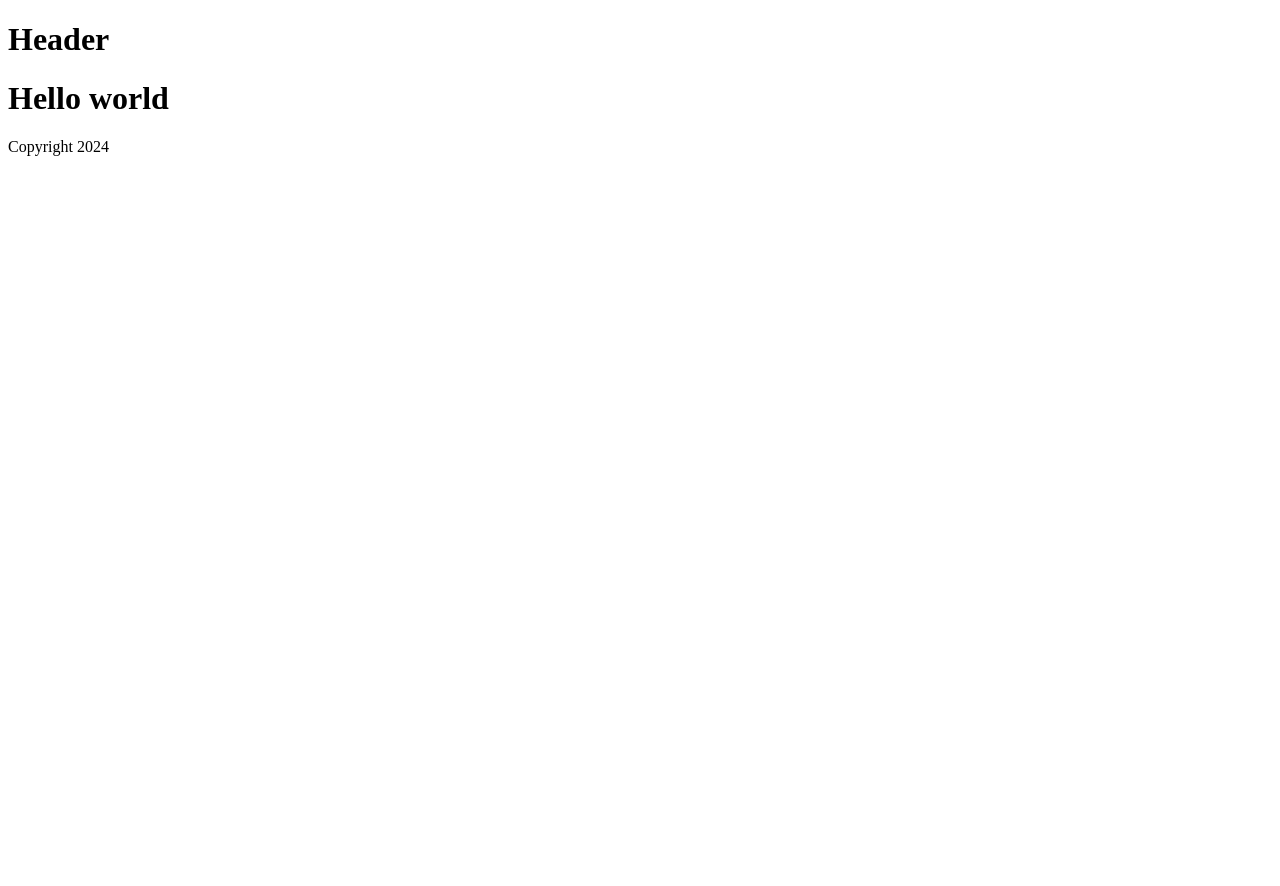
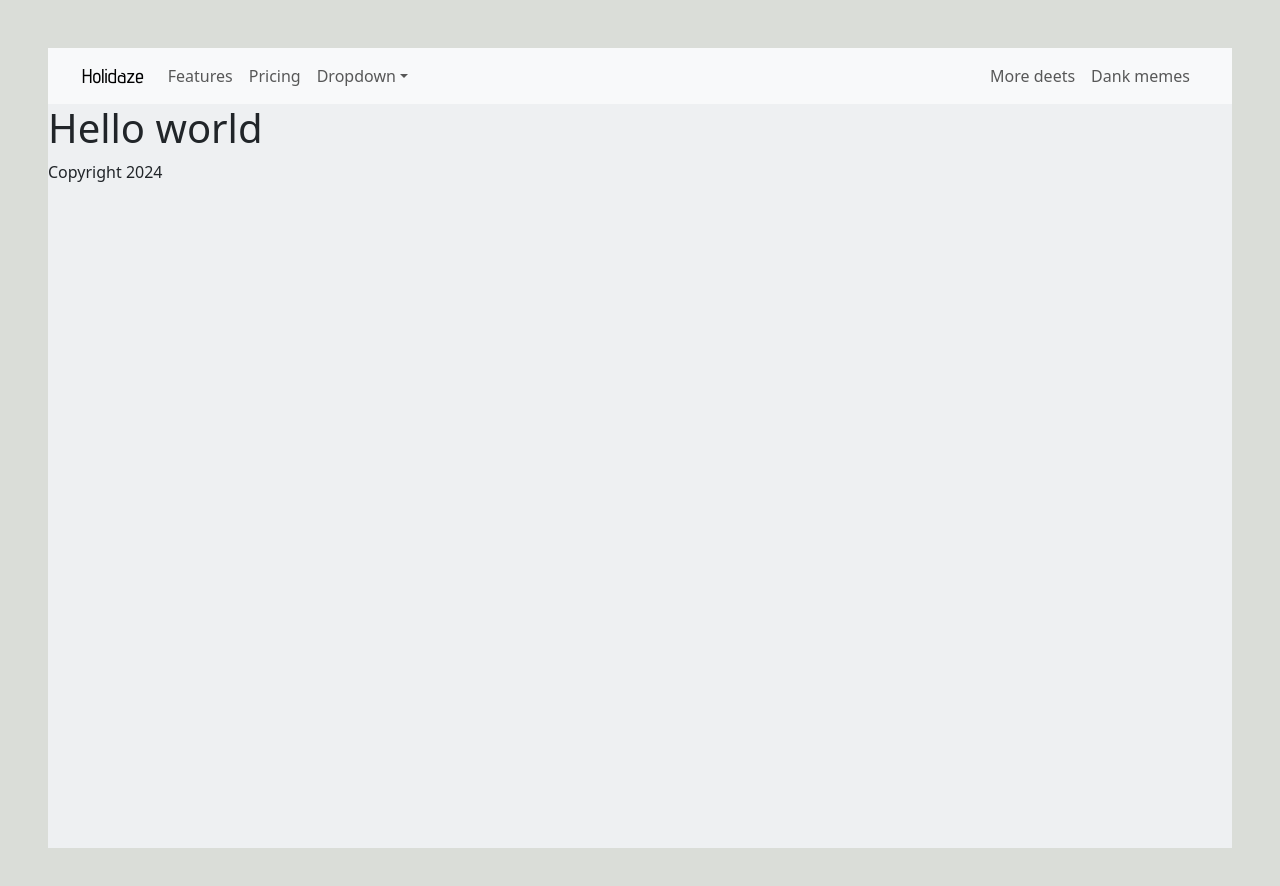
Before and after one commit to AnnaAWojtowicz/Holidaze, a React (Create React App) app: page / in a window 1280 px wide. Shown: the top 886 px of the page. Before the commit the page ends 800 px from the top, so only its background shows below. Built offline with nearby package versions, Linux system fonts and the light colour scheme.

Commit message:
Add new fonts and update styles in index.html and styles.css

```diff
--- a/public/index.html
+++ b/public/index.html
@@ -6,6 +6,10 @@
   <link rel="stylesheet" href="styles.css" />
   <meta name="viewport" content="width=device-width, initial-scale=1" />
   <meta name="description" content="Web site created using create-react-app" />
+  <link rel="preconnect" href="https://fonts.googleapis.com">
+  <link rel="preconnect" href="https://fonts.gstatic.com" crossorigin>
+  <link href="https://fonts.googleapis.com/css2?family=Advent+Pro:ital,wght@0,100..900;1,100..900&display=swap"
+    rel="stylesheet">
   <title>Holidaze</title>
 </head>
 
--- a/public/styles.css
+++ b/public/styles.css
@@ -0,0 +1,24 @@
+* {
+  box-sizing: border-box;
+  padding: 0;
+  margin: 0;
+}
+
+html,
+.background {
+  background-color: #daddd8;
+}
+
+.site {
+  background-color: #eef0f2;
+  display: flex;
+  flex-direction: column;
+  min-height: 100vh;
+  margin: 3rem 3rem;
+}
+
+.logo {
+  font-family: "Advent Pro", sans-serif;
+  font-size: 2rem;
+  font-weight: 500;
+}
--- a/src/App.jsx
+++ b/src/App.jsx
@@ -1,5 +1,6 @@
 import React from 'react';
 import { BrowserRouter, Routes, Route } from 'react-router-dom';
+import 'bootstrap/dist/css/bootstrap.min.css';
 import Layout from './components/layout/Layout';
 import Home from './components/Home';
 
@@ -7,11 +8,13 @@
 function App() {
   return (
     <BrowserRouter>
-      <Layout>
-        <Routes>
-          <Route path="/" element={<Home />} index />
-        </Routes>
-      </Layout>
+      <div className="background">
+        <Layout>
+          <Routes>
+            <Route path="/" element={<Home />} index />
+          </Routes>
+        </Layout>
+      </div>
     </BrowserRouter>
   );
 }
--- a/src/components/layout/Header.jsx
+++ b/src/components/layout/Header.jsx
@@ -1,10 +1,40 @@
 import React from "react";
+import Container from 'react-bootstrap/Container';
+import Nav from 'react-bootstrap/Nav';
+import Navbar from 'react-bootstrap/Navbar';
+import NavDropdown from 'react-bootstrap/NavDropdown';
 
 function Header() {
     return (
-        <header>
-            <h1>Header</h1>
-        </header>
+        <Navbar collapseOnSelect expand="lg" className="bg-body-tertiary">
+            <Container>
+                <Navbar.Brand href="#home" className="logo">Holidaze</Navbar.Brand>
+                <Navbar.Toggle aria-controls="responsive-navbar-nav" />
+                <Navbar.Collapse id="responsive-navbar-nav">
+                    <Nav className="me-auto">
+                        <Nav.Link href="#features">Features</Nav.Link>
+                        <Nav.Link href="#pricing">Pricing</Nav.Link>
+                        <NavDropdown title="Dropdown" id="collapsible-nav-dropdown">
+                            <NavDropdown.Item href="#action/3.1">Action</NavDropdown.Item>
+                            <NavDropdown.Item href="#action/3.2">
+                                Another action
+                            </NavDropdown.Item>
+                            <NavDropdown.Item href="#action/3.3">Something</NavDropdown.Item>
+                            <NavDropdown.Divider />
+                            <NavDropdown.Item href="#action/3.4">
+                                Separated link
+                            </NavDropdown.Item>
+                        </NavDropdown>
+                    </Nav>
+                    <Nav>
+                        <Nav.Link href="#deets">More deets</Nav.Link>
+                        <Nav.Link eventKey={2} href="#memes">
+                            Dank memes
+                        </Nav.Link>
+                    </Nav>
+                </Navbar.Collapse>
+            </Container>
+        </Navbar>
     );
 }
 
--- a/src/components/layout/Layout.jsx
+++ b/src/components/layout/Layout.jsx
@@ -4,7 +4,7 @@
 
 function Layout({ children }) {
     return (
-        <div>
+        <div className='site'>
             <Header />
             <main>{children}</main>
             <Footer />
```
